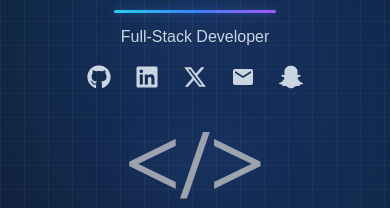
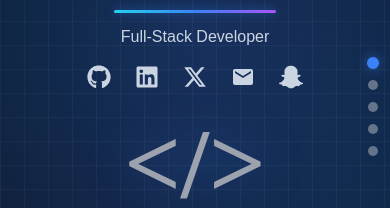
Before and after one commit to AbdullahTammar/my-portfolio, a React (Create React App) app: page / in a window 390 px wide. Shown: the part 315-523 px from the top of the page. Built offline with nearby package versions, Linux system fonts and the light colour scheme; a web font is replaced by a local one.

Commit message:
Update Layout: nav dots indicators visible on mobile (no interaction)

```diff
--- a/src/layout/Layout.css
+++ b/src/layout/Layout.css
@@ -51,7 +51,7 @@
   max-width: 100%;
 }
 
-/* Mobile: disable snap and hide dots */
+/* Mobile */
 @media (max-width: 768px) {
   .scroll-container {
     scroll-snap-type: none;
@@ -71,7 +71,22 @@
   }
 
   .nav-dots {
-    display: none !important;
+    position: fixed;
+    top: 50%;
+    transform: translateY(-50%);
+    flex-direction: column;
+    gap: 10px;
+    z-index: 50;
+  }
+
+  .nav-dots.left {
+    left: 12px;
+    right: auto;
+  }
+
+  .nav-dots.right {
+    right: 12px;
+    left: auto;
   }
 }
 
@@ -111,7 +126,7 @@
   flex-direction: column;
   gap: 12px;
   z-index: 50;
-  pointer-events: none;
+  pointer-events: none; /* ✅ disable interaction */
 }
 
 .nav-dots.left {
@@ -127,7 +142,6 @@
   border-radius: 50%;
   background: #64748b;
   transition: all 0.3s ease;
-  pointer-events: auto;
 }
 
 .nav-dot.active {
--- a/src/layout/Layout.js
+++ b/src/layout/Layout.js
@@ -47,23 +47,18 @@ function Layout() {
     { id: "contact", label: "Contact" },
   ];
 
-  const handleDotClick = (id) => {
-    document.getElementById(id)?.scrollIntoView({ behavior: "smooth" });
-  };
-
   return (
     <div className="layout-container">
       <HeroBackground />
       <Navbar />
 
-      {/* Nav dots hidden on mobile */}
+      {/* Nav dots as indicators only */}
       <div className={`nav-dots ${i18n.language === "ar" ? "left" : "right"}`}>
         {sections.map((sec) => (
           <div
             key={sec.id}
             className={`nav-dot ${active === sec.id ? "active" : ""}`}
             title={sec.label}
-            onClick={() => handleDotClick(sec.id)}
           />
         ))}
       </div>
```
